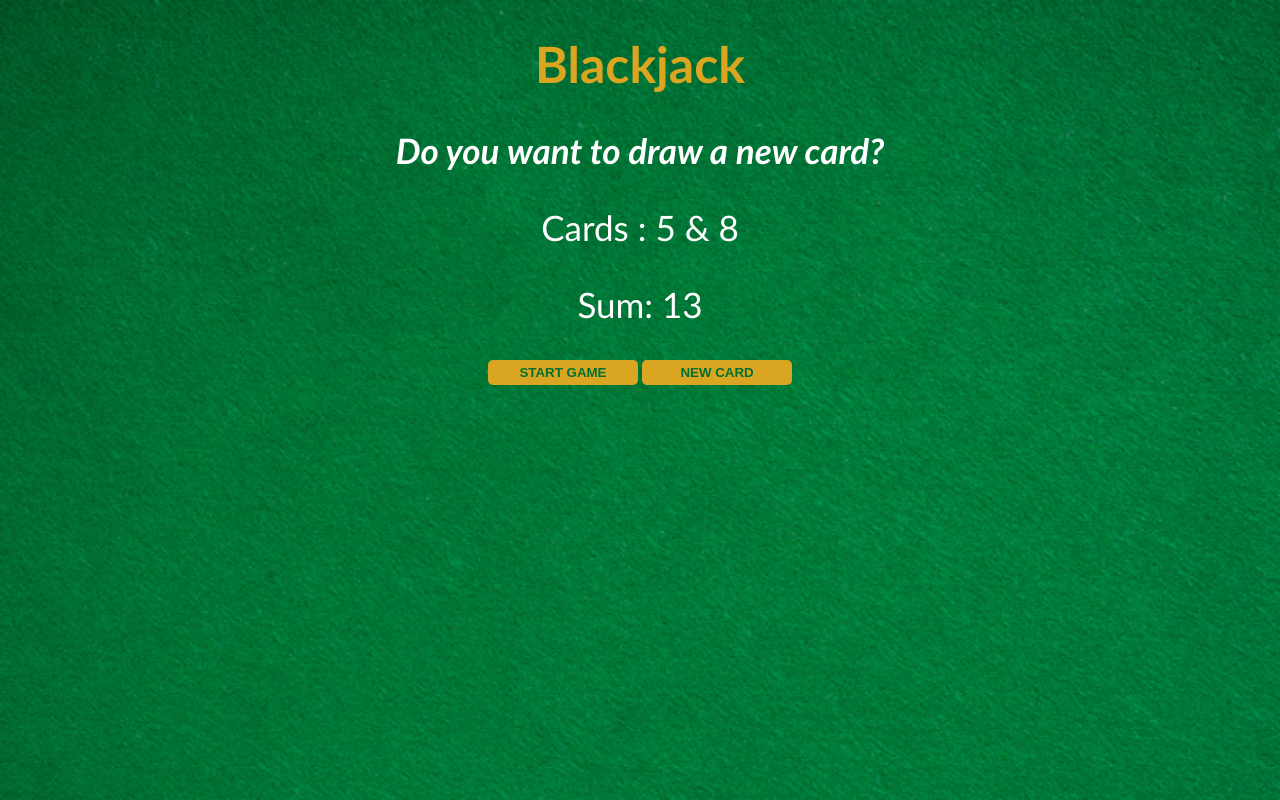
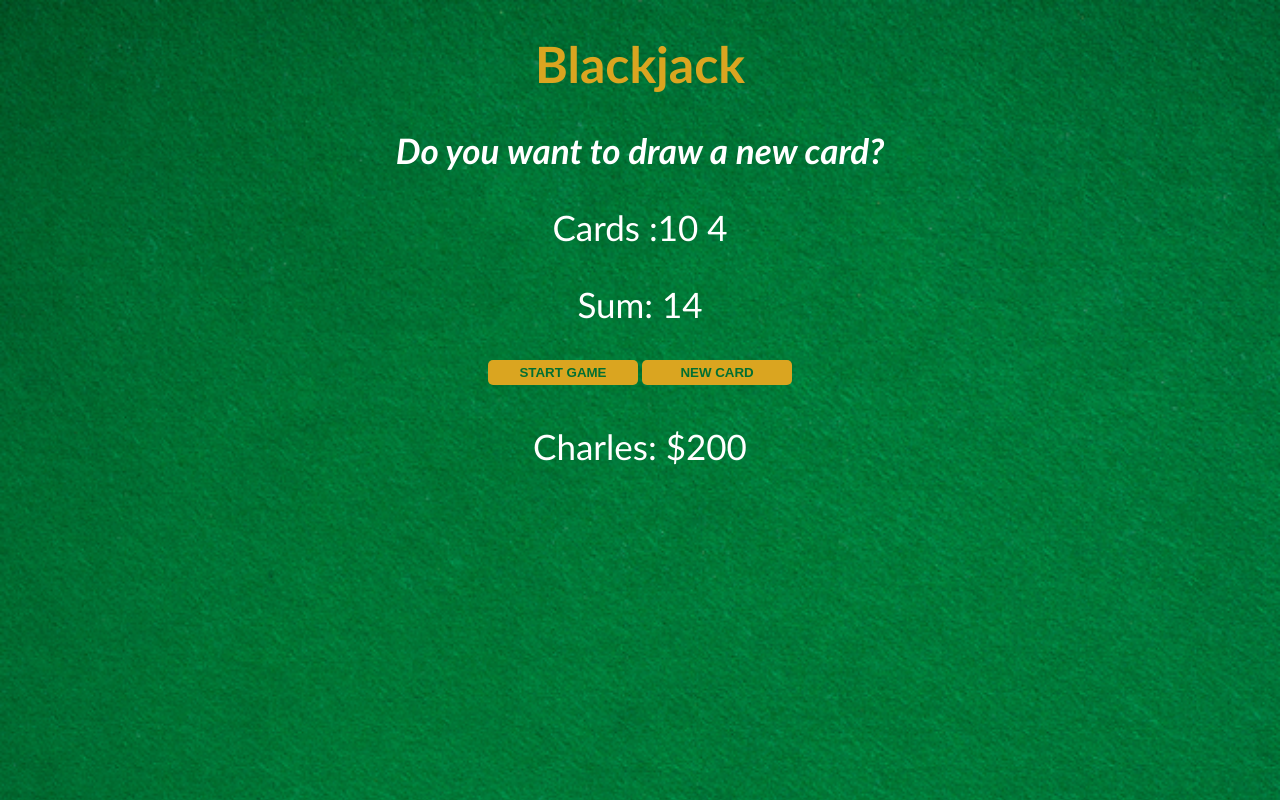
Before and after one commit to Clout710/blackJack, a plain HTML site: page index.html in a window 1280 px wide. Both pictures are taken after a click on the button "START GAME". Drawn offline with Linux system fonts and the light colour scheme.

Commit message:
completed the game

```diff
--- a/index.html
+++ b/index.html
@@ -18,6 +18,8 @@
 
     <button onclick="startGame()" id="start-game">START GAME</button>
     <button onclick="newCard()"> NEW CARD</button>
+
+    <p id="player-el"></p>
     <script src="main.js"></script>
 </body>
 </html>
--- a/main.js
+++ b/main.js
@@ -1,21 +1,46 @@
-let firstCard = 5;
-let secondCard = 8;
-let cards = [firstCard, secondCard]
-let sum = firstCard + secondCard;
+let player = {
+    name :"Charles",
+    chips: 200
+}
+
+let cards = []
+let sum = 0
 let hasBlackJack = false;
-let isAlive = true;
+let isAlive = false;
 let message = "";
 let msgEl = document.getElementById('message-el')
 let sumEl = document.getElementById('sum-el')
 let cardsEl = document.getElementById('cards-el')
+let playerEl =document.getElementById('player-el')
 
+playerEl.textContent = player.name +": $" + player.chips
+function getRandomCard(){
+    let randomNumber = Math.floor(Math.random() * 13) + 1
+    if(randomNumber > 10){
+        return 10
+    } else if (randomNumber === 1){
+        return 11
+    }else{
+        return randomNumber
+    }
+
+}
 
 function startGame(){
+    isAlive = true
+    let firstCard = getRandomCard()
+    let secondCard = getRandomCard()
+    cards = [firstCard, secondCard]
+    sum = firstCard + secondCard
     renderGame();
 }
 
 function renderGame(){
-    cardsEl.textContent = "Cards :"+ " "+ cards[0] + " & " + cards[1]
+    cardsEl.textContent = "Cards :"
+    for (let i =0 ; i < cards.length; i++){
+    cardsEl.textContent += cards[i] + " "
+    }
+
 
     sumEl.textContent = "Sum: " + sum;
 if (sum <= 20){
@@ -32,9 +57,11 @@ msgEl.textContent = message;
 }
 
 function newCard(){
-    let thirdCard = 5
+    if( isAlive === true && hasBlackJack === false){
+        let thirdCard = getRandomCard()
+        sum +=thirdCard
+        cards.push(thirdCard)
+        renderGame()
+    }
 
-    sum +=thirdCard
-
-    renderGame()
 }
```
